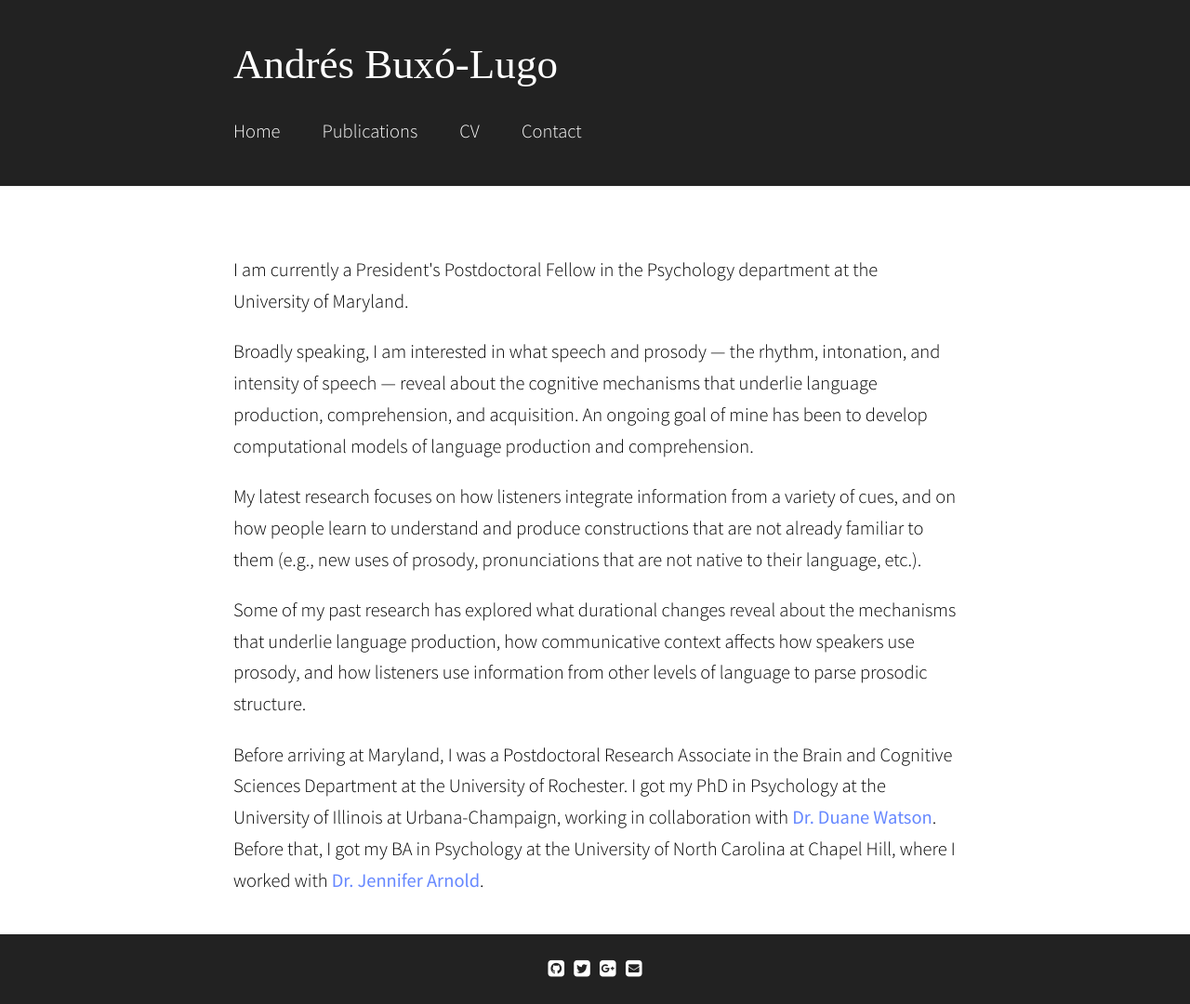
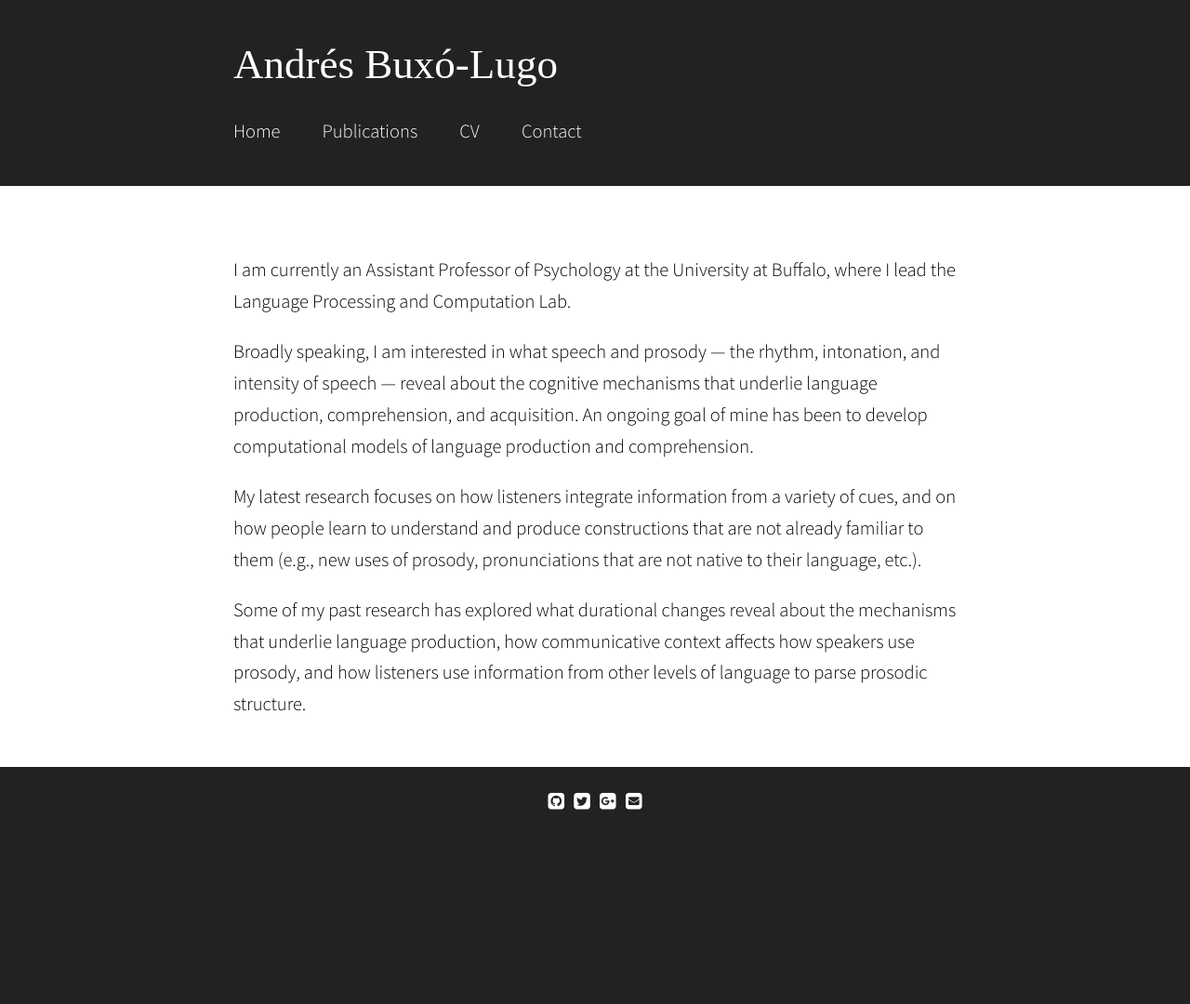
Before and after one commit to abuxolugo/abuxolugo.github.io, a Jekyll site: the page built from index.html, in a window 1280 px wide. Shown: the whole page at 93% size. Built offline with Jekyll 4.4.1, drawn with Linux system fonts in a browser that asks for light colours; some web fonts are replaced; the list of posts is cut into pages by our own code; after the commit the page ends 900 px from its top, so only the background shows below that.

Commit message:
Update index.html

```diff
--- a/index.html
+++ b/index.html
@@ -6,8 +6,8 @@ layout: default
 <html>
 <body>
 
-<p>I am currently a President's Postdoctoral Fellow in the Psychology department at the
-  University of Maryland.</p>
+<p>I am currently an Assistant Professor of Psychology at the University at Buffalo,
+  where I lead the Language Processing and Computation Lab.</p>
 
 <p>Broadly speaking, I am interested in what speech and prosody — the rhythm,
   intonation, and intensity of speech — reveal about the cognitive mechanisms
@@ -23,11 +23,5 @@ layout: default
   speakers use prosody, and how listeners use information from other levels of
   language to parse prosodic structure.</p>
 
-<p>Before arriving at Maryland, I was a Postdoctoral Research Associate in the Brain and Cognitive Sciences
-  Department at the University of Rochester. I got my PhD in Psychology at the University
-  of Illinois at Urbana-Champaign, working in collaboration with <a href="http://www.duanegwatson.com/">Dr. Duane Watson</a>.
-  Before that, I got my BA in Psychology at the University of North Carolina at Chapel
-  Hill, where I worked with <a href="https://jenniferarnold.web.unc.edu/">Dr. Jennifer Arnold</a>.</p>
-
-  </body>
+</body>
 </html>
```
